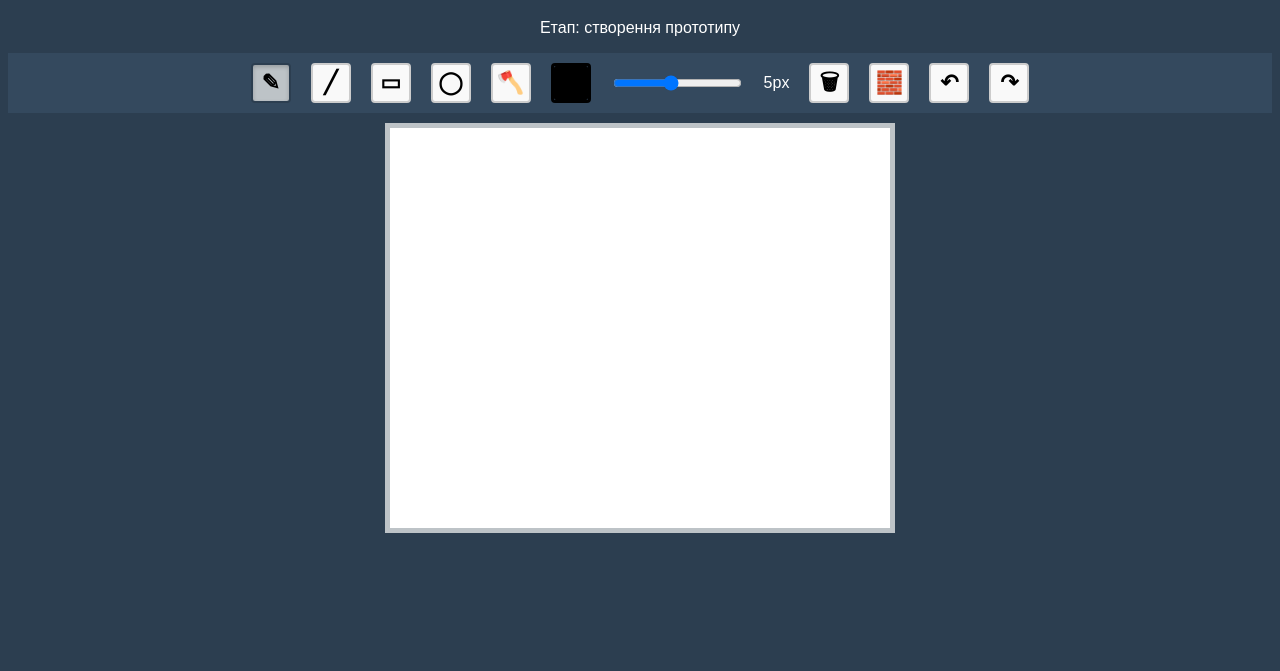
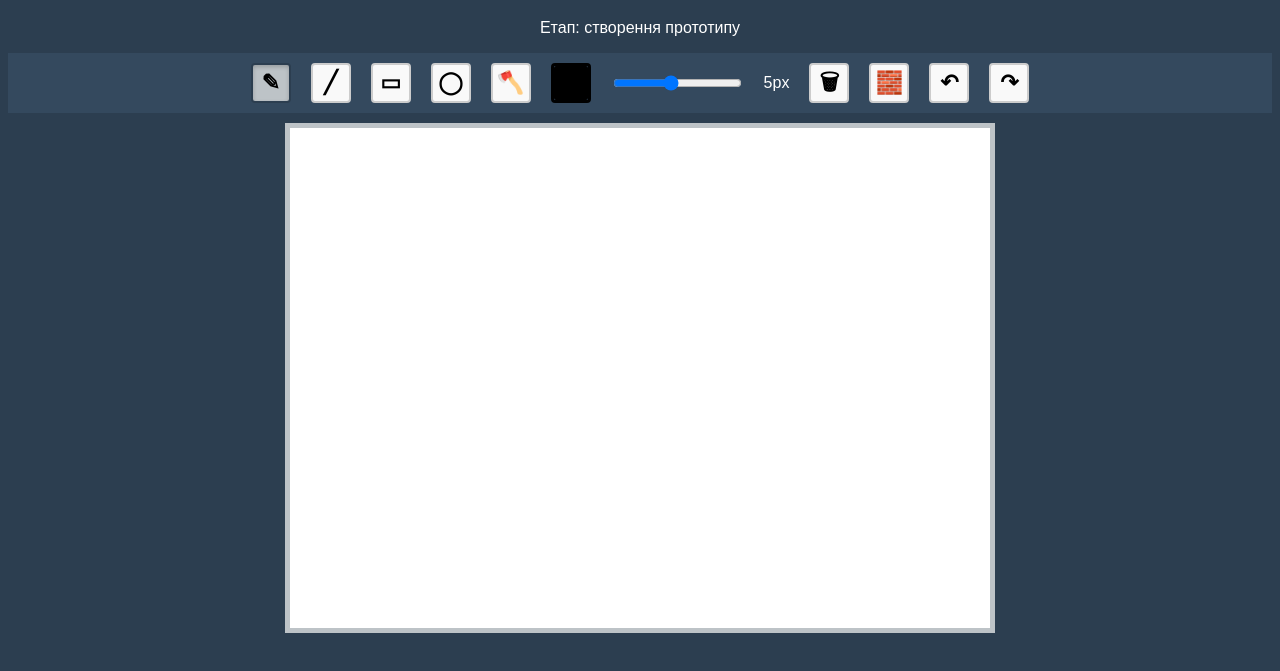
Before and after one commit to Avikett/paint-base_original, a website: page index.html in a window 1280 px wide. Shown: the part 61-732 px from the top of the page. Drawn offline with Linux system fonts and the light colour scheme.

Commit message:
майже нічого

```diff
--- a/index.html
+++ b/index.html
@@ -47,7 +47,7 @@
       </button>
     </div>
 
-    <canvas id="board" width="500" height="400"></canvas>
+    <canvas id="board" width="700" height="500"></canvas>
     <script src="script.js"></script>
   </body>
 </html>
```
